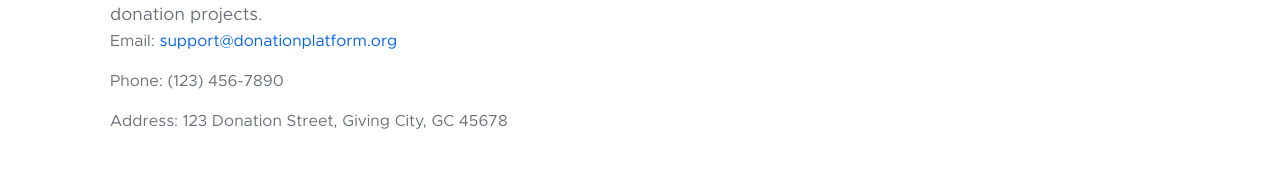
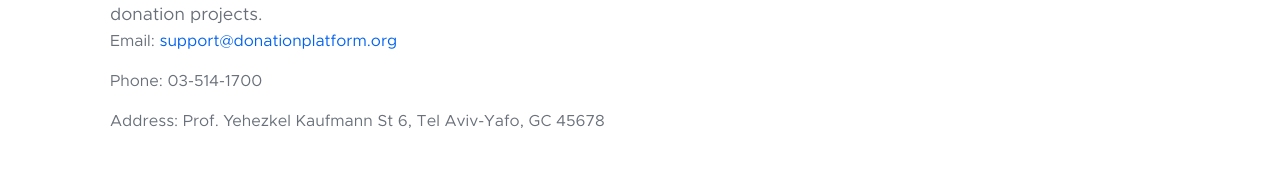
Before and after one commit to KHALEDKHLYAN/donationate, a plain HTML site: page index.html in a window 1280 px wide. Shown: the part 1883-2066 px from the top of the page. Drawn offline with nearby package versions, Linux system fonts and the light colour scheme.

Commit message:
contact Update

```diff
--- a/index.html
+++ b/index.html
@@ -148,8 +148,8 @@
                                 <h3>Get in Touch</h3>
                                 <p class="lead mb-0">We are here to answer your questions and provide more information about our donation projects.</p>
                                 <p>Email: <a href="mailto:support@donationplatform.org">support@donationplatform.org</a></p>
-                                <p>Phone: (123) 456-7890</p>
-                                <p>Address: 123 Donation Street, Giving City, GC 45678</p>
+                                <p>Phone: 03-514-1700</p>
+                                <p>Address: 	Prof. Yehezkel Kaufmann St 6, Tel Aviv-Yafo, GC 45678</p>
                             </div>
                             <div class="col-lg-4 text-lg-end">
                                 <a class="btn btn-primary btn-lg fw-500" href="https://www.paypal.com/donate/?hosted_button_id=FY2RVCSN42MUC">
```
